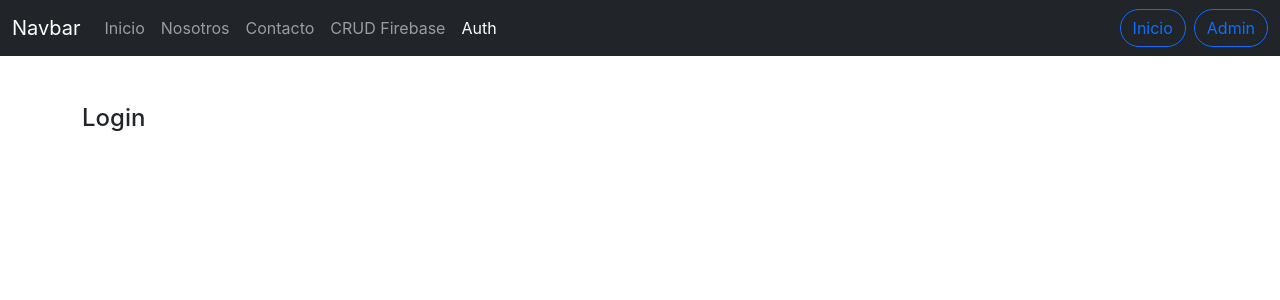
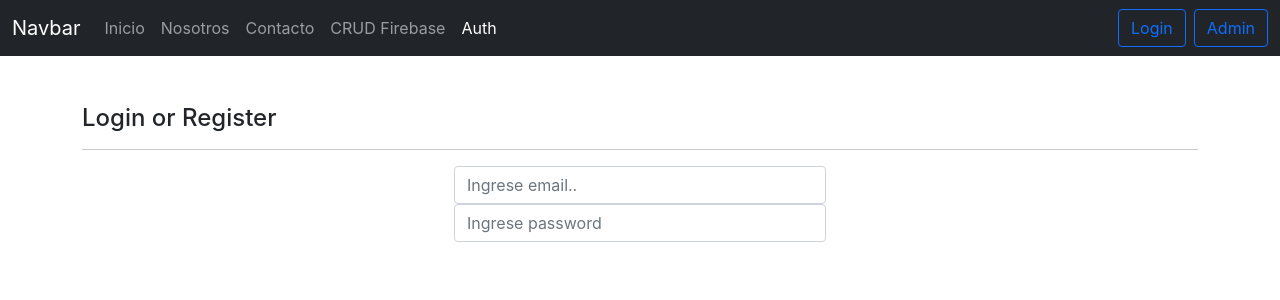
Before and after one commit to farney9/firtsReactApp, a React (Create React App) app: page /login in a window 1280 px wide. Shown: the top 300 px of the page. Built offline with nearby package versions, Linux system fonts and the light colour scheme.

Commit message:
Create login

```diff
--- a/src/components/Login.jsx
+++ b/src/components/Login.jsx
@@ -4,8 +4,24 @@ import { Link } from 'react-router-dom';
 
 const Login = () => {
     return (
-        <div>
-            <h4>Login</h4>
+        <div className="mt-5">
+            <h4>Login or Register</h4>
+            <hr/>
+            <div className="row justify-content-center"></div>
+            <div className="col-12 col-sm-8 col-md-6 offset-md-3 col-xl-4 offset-xl-4">
+                <form>
+                    <input
+                        type="email"
+                        className="form-control"
+                        placeholder="Ingrese email.."
+                    />
+                    <input
+                        type="password"
+                        className="form-control"
+                        placeholder="Ingrese password"
+                    />
+                </form>
+            </div>
         </div>
     )
 }
--- a/src/components/Navbar.jsx
+++ b/src/components/Navbar.jsx
@@ -54,10 +54,10 @@ const Navbar = () => {
                             <ul class="navbar-nav ms-auto mb-2 mb-lg-0">
                                 <li>
                                     <NavLink
-                                        to="/inicio">
+                                        to="/login">
                                         <button
-                                            className="btn btn-outline-primary rounded-pill me-2"
-                                            type="button">Inicio
+                                            className="btn btn-outline-primary me-2"
+                                            type="button">Login
                                         </button>
                                     </NavLink>
                                 </li>
@@ -66,7 +66,7 @@ const Navbar = () => {
                                     <NavLink
                                         to="/admin">
                                         <button
-                                            className="btn btn-outline-primary rounded-pill"
+                                            className="btn btn-outline-primary"
                                             type="button">Admin
                                         </button>
                                     </NavLink>
```
Also changed, not shown: 1 other file (tests, documents, lock files or other folders).
